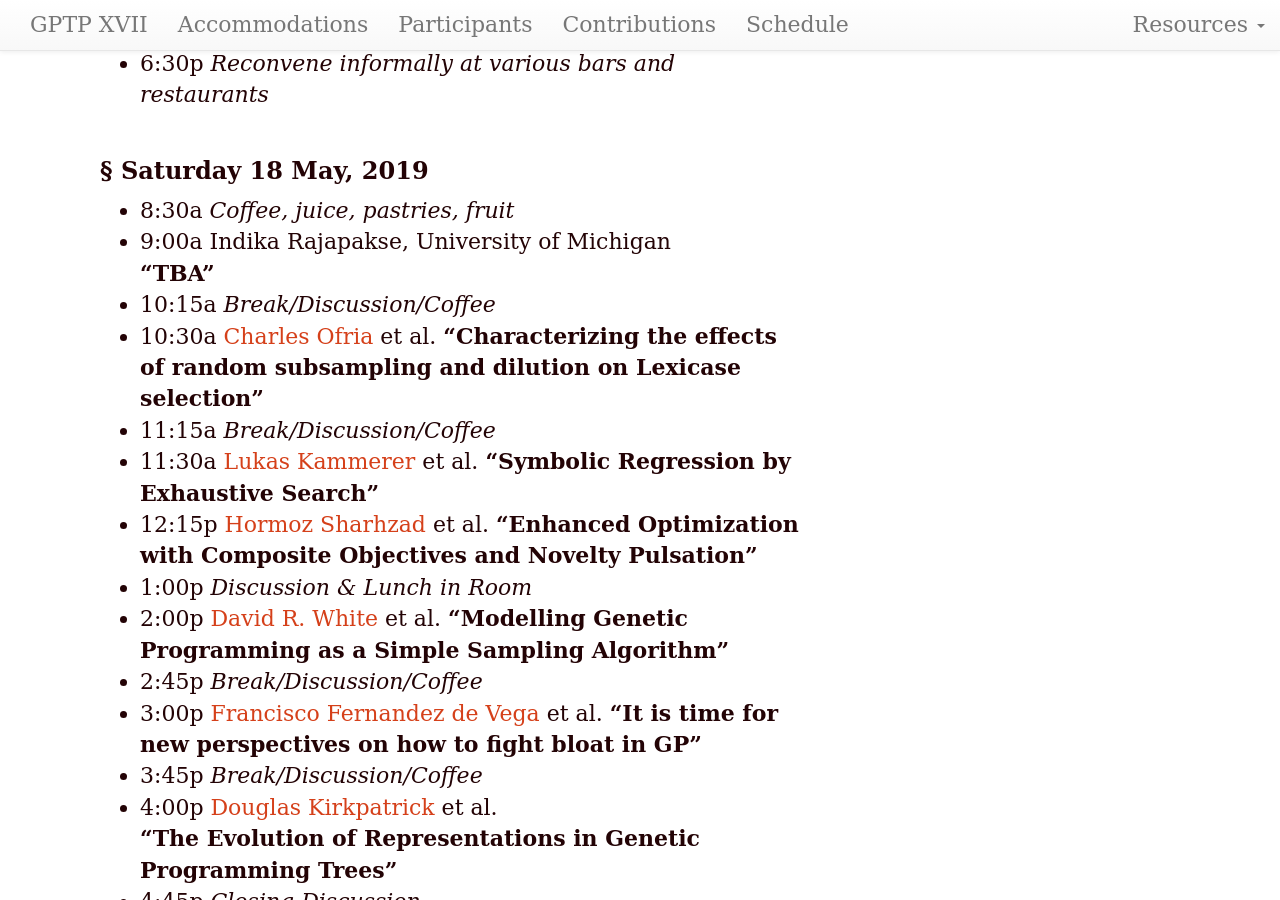
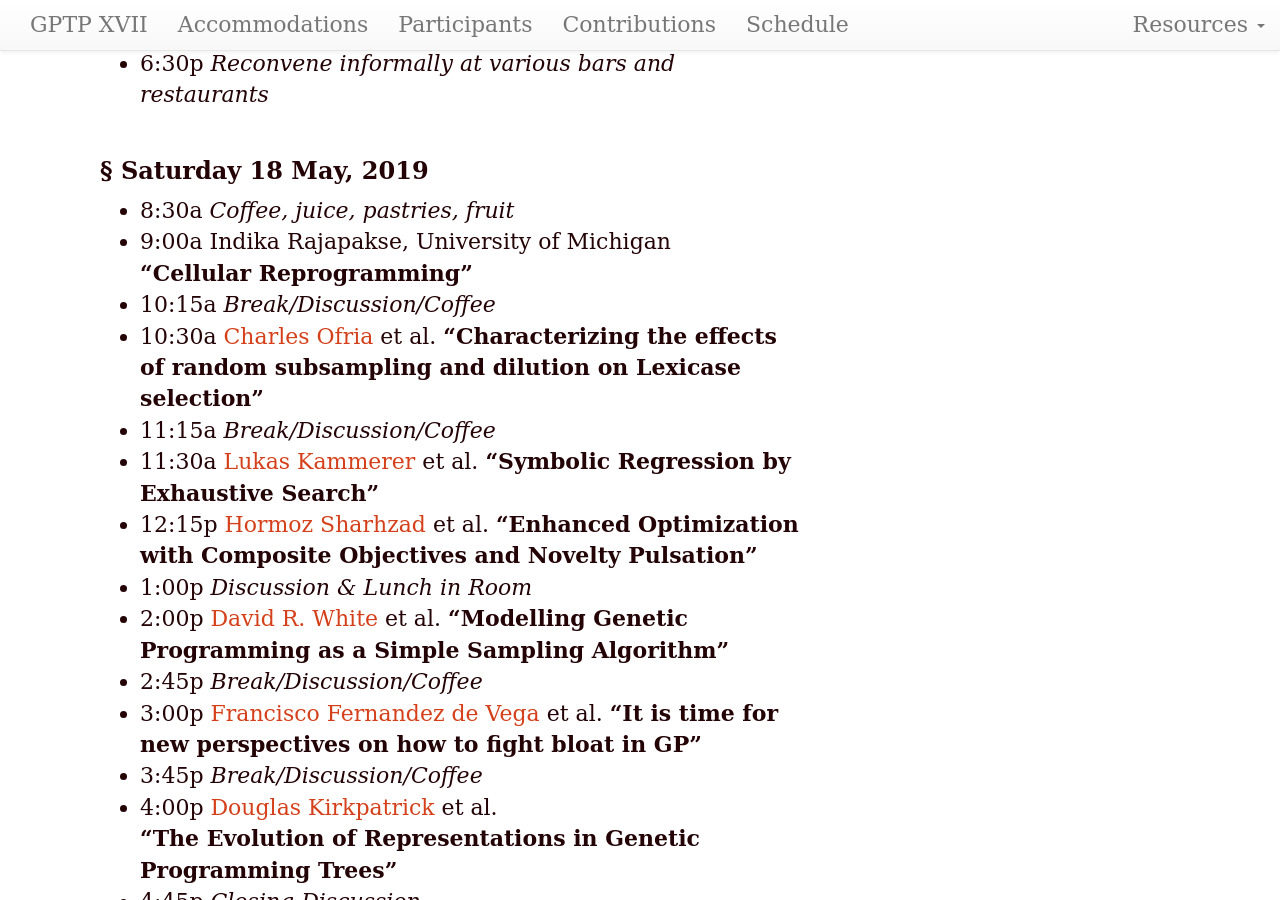
Before and after one commit to GPTP-workshop/gptp-workshop.github.io, a Jekyll site: the page built from schedule.md, in a window 1280 px wide and 900 px high, scrolled down 2470 px. Built offline with Jekyll 4.4.1, drawn with Linux system fonts in a browser that asks for light colours; our own code applies the rules of GitHub Pages for plain Markdown files.

Commit message:
Update schedule.md

```diff
--- a/schedule.md
+++ b/schedule.md
@@ -73,7 +73,7 @@ office of the Dean of Engineering.
 ### Saturday 18 May, 2019
 - 8:30a _Coffee, juice, pastries, fruit_
 - 9:00a Indika Rajapakse, University of Michigan
-**"TBA"**
+**"Cellular Reprogramming"**
 - 10:15a _Break/Discussion/Coffee_
 - 10:30a [Charles Ofria](https://www.egr.msu.edu/people/profile/ofria) et al.
 **"Characterizing the effects of random subsampling and dilution on Lexicase selection"**
```
